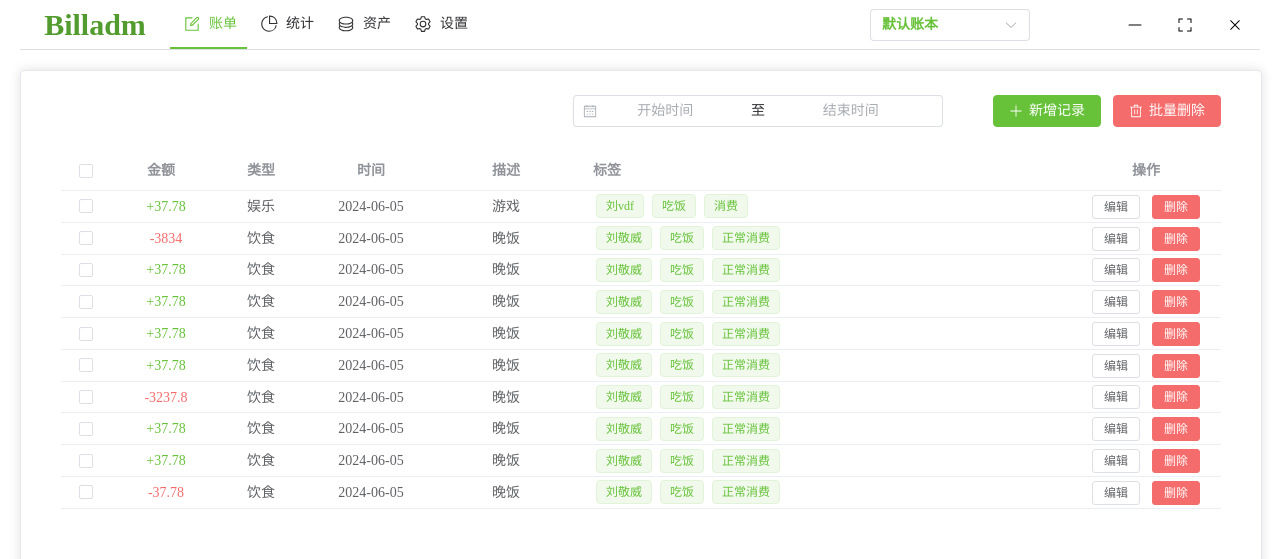
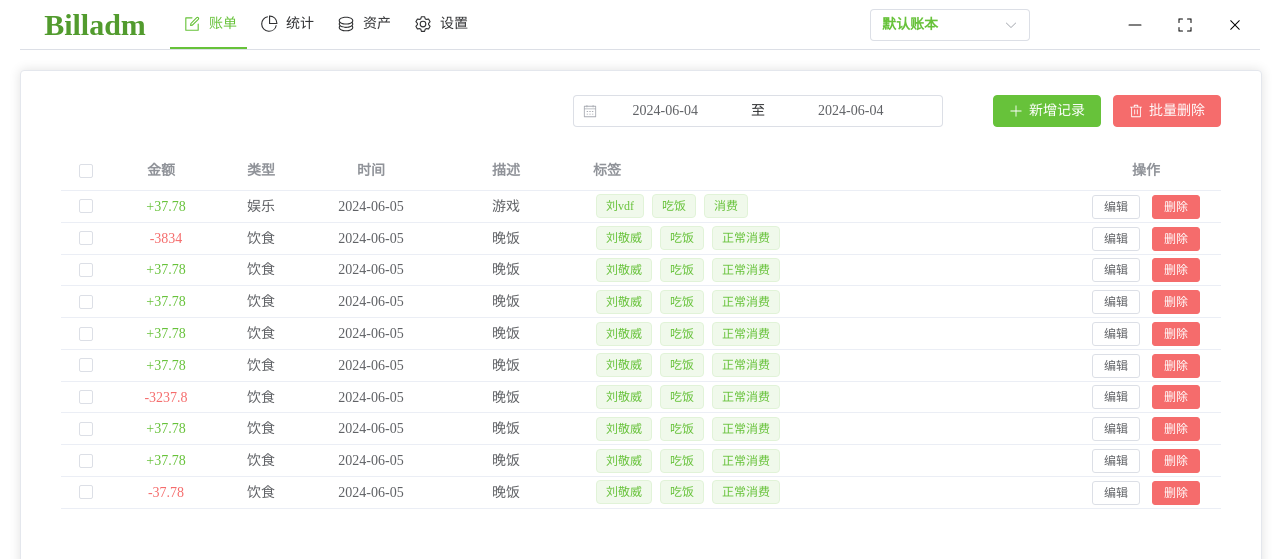
Before and after one commit to DaoiestFire/billadm, a Vue app: page / in a window 1280 px wide. Shown: the top 559 px of the page. Built offline with nearby package versions, Linux system fonts and the light colour scheme.

Commit message:
表高度

```diff
--- a/src/components/BillDisplay.vue
+++ b/src/components/BillDisplay.vue
@@ -40,7 +40,9 @@ import {
     getThisYearDate
 } from '../utils/timeutils';
 
-const timerange = ref(null)
+// variable
+const billFormInstance = ref(null)
+const timerange = ref([new Date(), new Date()])
 const shortcuts = [
     {
         text: '上周',
@@ -72,12 +74,9 @@ const shortcuts = [
     },
     {
         text: '全部',
-        value: null,
+        value: [null, null],
     },
 ]
-
-// variable
-const billFormInstance = ref(null)
 
 // function
 const addBillInfo = () => {
--- a/src/components/BillTable.vue
+++ b/src/components/BillTable.vue
@@ -1,5 +1,6 @@
 <template>
-    <el-table :data="tableData" style="width: 100%" cell-class-name="bill-table-cell" max-height="600px"
+    <div class="bill-table-outer">
+        <el-table :data="tableData" style="width: 100%" cell-class-name="bill-table-cell" :height="tableHeight"
             @selection-change="handleSelectionChange">
             <el-table-column type="selection" width="50px" align="center" />
             <el-table-column prop="money" label="金额" width="100px" align="center">
@@ -32,10 +33,11 @@
                 </template>
             </el-table-column>
         </el-table>
+    </div>
 </template>
 
 <script setup>
-import { ref } from 'vue'
+import { computed, ref, watchEffect } from 'vue'
 
 const multipleSelection = ref([])
 const handleSelectionChange = (val) => {
@@ -124,9 +126,24 @@ const tableData = [
         income: false
     },
 ]
+
+// variable
+const windowHeight = ref(window.innerHeight)
+const tableHeight = computed(() => {
+    return windowHeight.value - 190
+})
+
+// window function
+window.addEventListener('resize', () => {
+    windowHeight.value = window.innerHeight
+})
 </script>
 
 <style>
+.bill-table-outer {
+    min-height: 0px;
+}
+
 .bill-table-cell {
     padding: 3px !important;
 }
```
Lines whose indentation alone changed are shown as unchanged.
